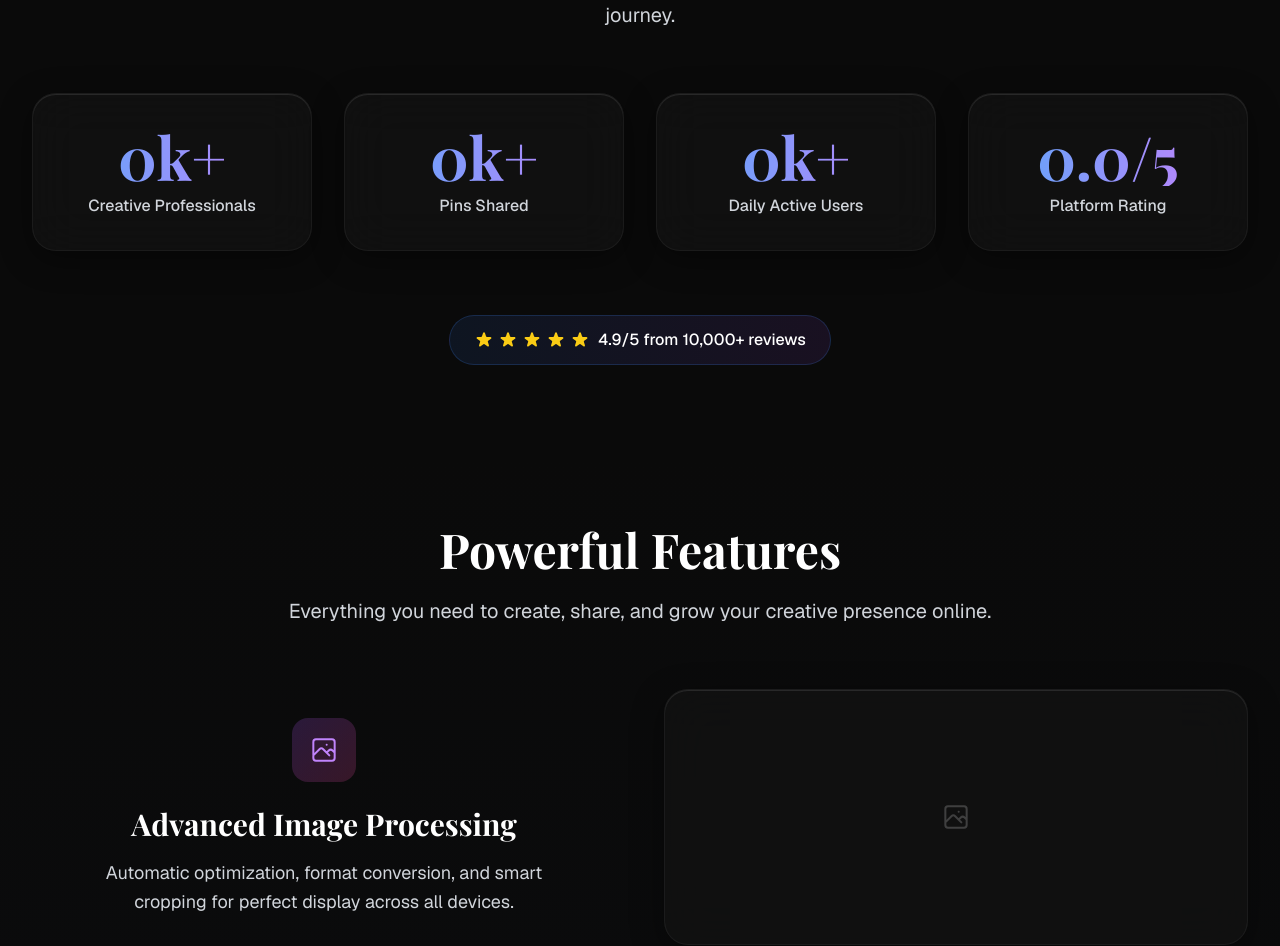
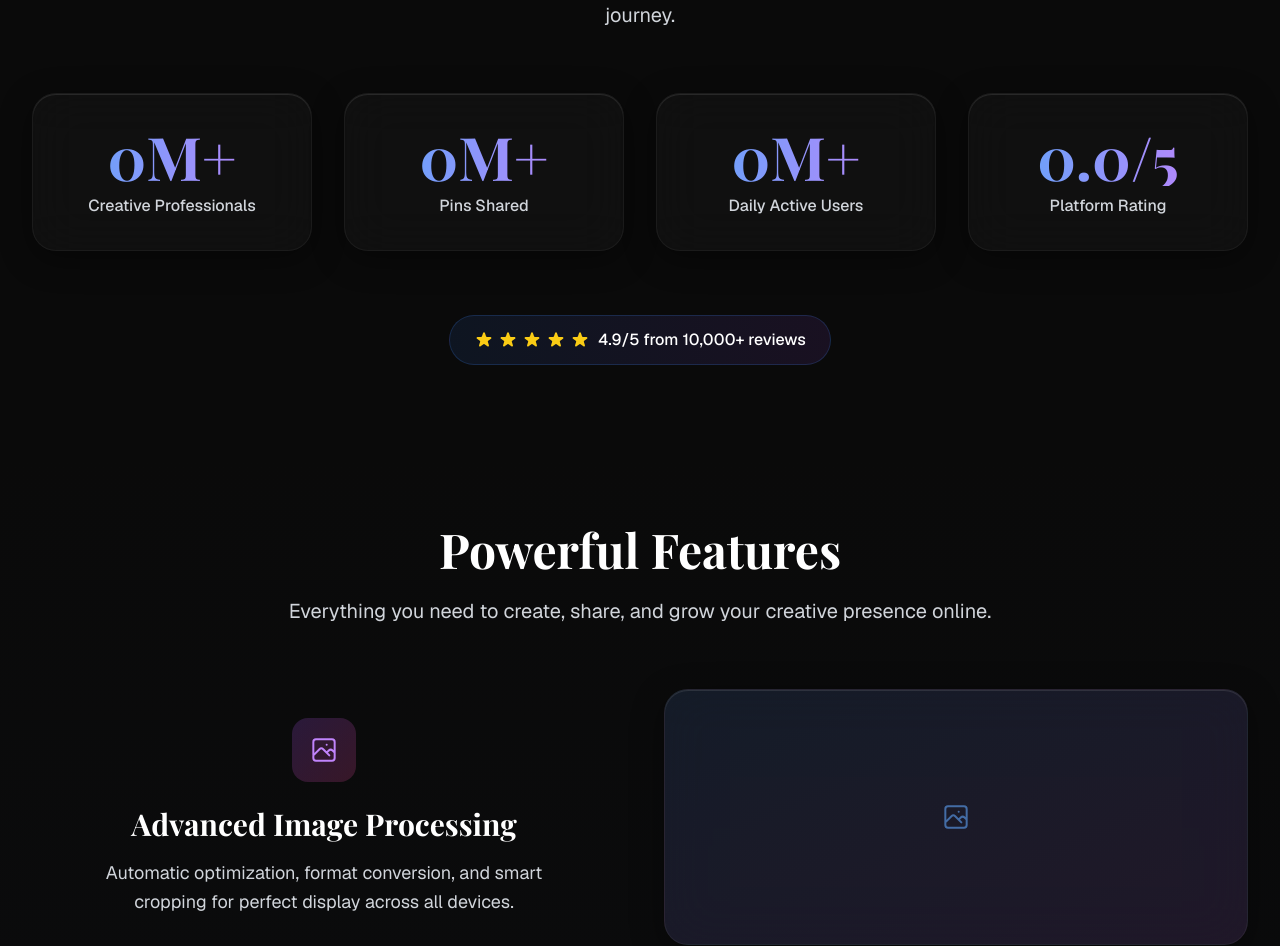
Before and after one commit to l9rins/foine-2025, a React (Vite) app: page / in a window 1280 px wide. Shown: the part 1749-2695 px from the top of the page. Built offline with nearby package versions, Linux system fonts and the light colour scheme; the HTML template or start-up script is replaced by a standard one.

Commit message:
Fix critical stats display bug: show proper numbers (2.5M+ creators, 10M+ pins, 4.9/5 rating), brighten Hero gradient, improve feature placeholders visibility

```diff
--- a/src/components/splash/FeaturesShowcase.jsx
+++ b/src/components/splash/FeaturesShowcase.jsx
@@ -85,8 +85,8 @@ export default function FeaturesShowcase() {
                 </p>
               </div>
               <div className="flex-1">
-                <div className="glass-panel p-8 h-64 flex items-center justify-center">
-                  <div className="text-6xl opacity-20">
+                <div className="glass-panel p-8 h-64 flex items-center justify-center bg-gradient-to-br from-blue-500/10 to-purple-500/10">
+                  <div className="text-6xl opacity-60 text-blue-400">
                     {feature.icon}
                   </div>
                 </div>
--- a/src/components/splash/HeroSection.jsx
+++ b/src/components/splash/HeroSection.jsx
@@ -45,7 +45,7 @@ export default function HeroSection() {
             Discover.
           </span>
           <br />
-          <span className="bg-clip-text text-transparent bg-gradient-to-r from-blue-300 via-purple-300 to-pink-300">
+          <span className="bg-clip-text text-transparent bg-gradient-to-r from-blue-200 via-purple-200 to-pink-200">
             Share.
           </span>
           <br />
--- a/src/components/splash/StatisticsSection.jsx
+++ b/src/components/splash/StatisticsSection.jsx
@@ -12,9 +12,9 @@ export default function StatisticsSection() {
   })
 
   const stats = [
-    { key: 'creators', target: 50000, label: 'Creative Professionals', suffix: 'k+' },
-    { key: 'pins', target: 200000, label: 'Pins Shared', suffix: 'k+' },
-    { key: 'users', target: 120000, label: 'Daily Active Users', suffix: 'k+' },
+    { key: 'creators', target: 2500000, label: 'Creative Professionals', suffix: 'M+' },
+    { key: 'pins', target: 10000000, label: 'Pins Shared', suffix: 'M+' },
+    { key: 'users', target: 5000000, label: 'Daily Active Users', suffix: 'M+' },
     { key: 'rating', target: 4.9, label: 'Platform Rating', suffix: '/5', isFloat: true }
   ]
 
@@ -30,18 +30,18 @@ export default function StatisticsSection() {
         const progress = step / steps
 
         setCounts({
-          creators: Math.floor(50000 * progress),
-          pins: Math.floor(200000 * progress),
-          users: Math.floor(120000 * progress),
-          rating: parseFloat((4.0 + 0.9 * progress).toFixed(1))
+          creators: Math.floor(2500000 * progress),
+          pins: Math.floor(10000000 * progress),
+          users: Math.floor(5000000 * progress),
+          rating: 4.9
         })
 
         if (step >= steps) {
           clearInterval(timer)
           setCounts({
-            creators: 50000,
-            pins: 200000,
-            users: 120000,
+            creators: 2500000,
+            pins: 10000000,
+            users: 5000000,
             rating: 4.9
           })
         }
```
